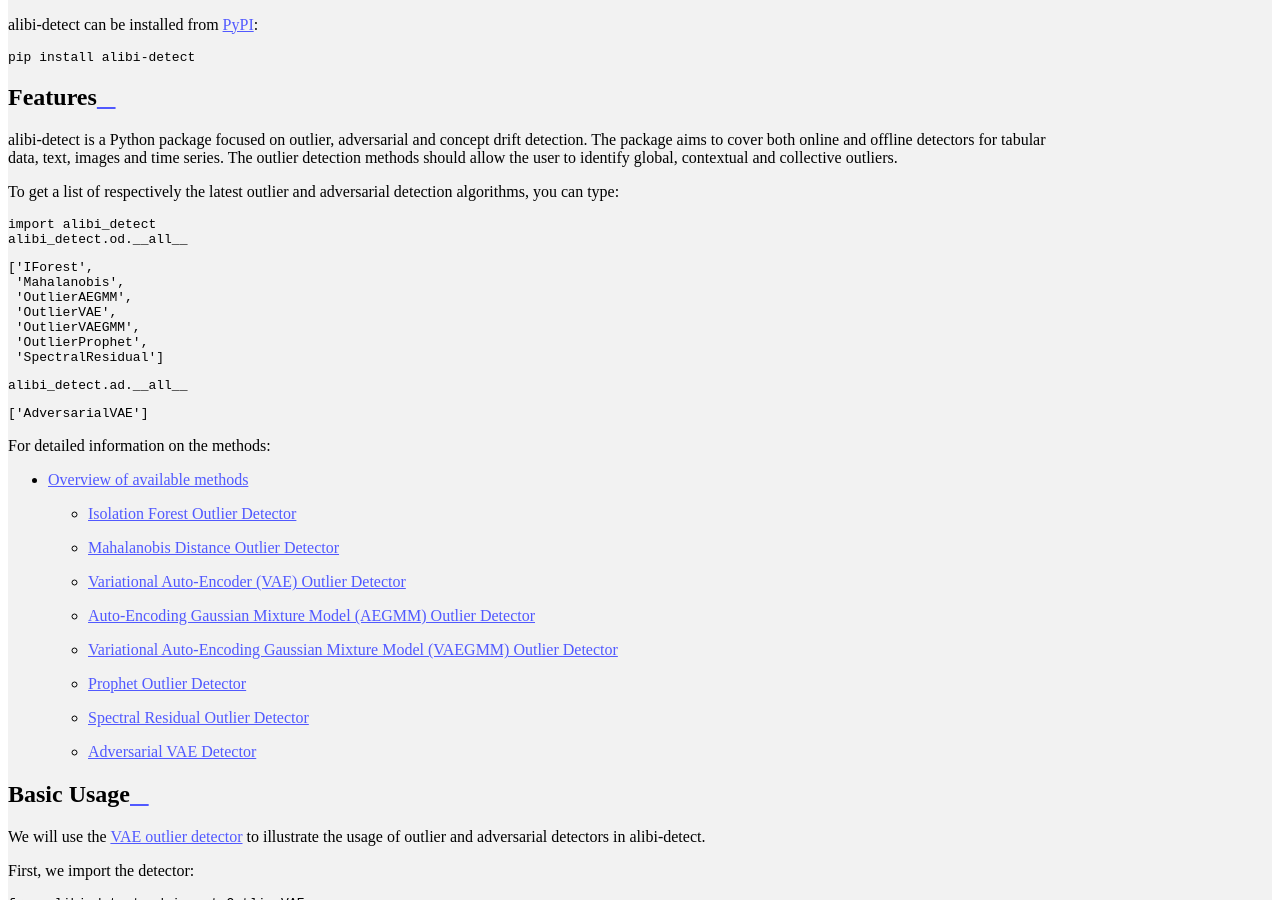
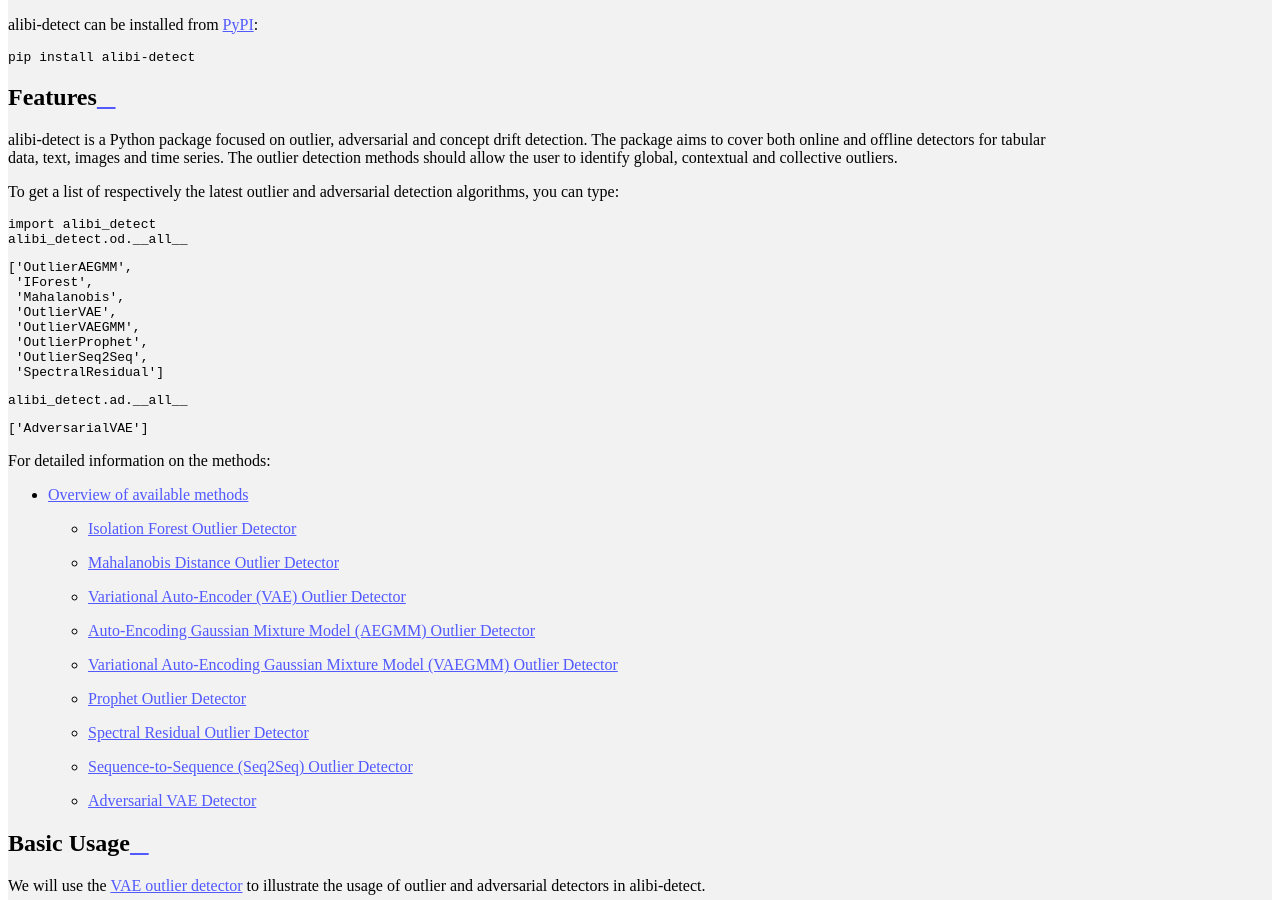
Before and after one commit to SeldonIO/alibi-detect, a Sphinx documentation site: the page built from doc/source/overview/getting_started.md, in a window 1280 px wide and 900 px high, scrolled down 613 px. Built offline with Sphinx 7.4.7 and the Read the Docs theme 2.0.0, drawn with Linux system fonts in a browser that asks for light colours; pages that are not in the unit, such as notebooks, are missing from menus.

Commit message:
first commit docs

````diff
--- a/doc/source/index.rst
+++ b/doc/source/index.rst
@@ -24,6 +24,7 @@
    methods/aegmm.ipynb
    methods/prophet.ipynb
    methods/sr.ipynb
+   methods/seq2seq.ipynb
    methods/adversarialvae.ipynb
 
 .. toctree::
@@ -37,6 +38,7 @@
    examples/od_aegmm_kddcup
    examples/od_prophet_weather
    examples/od_sr_synth
+   examples/od_seq2seq_synth
    examples/ad_advvae_mnist
 
 .. toctree::
--- a/doc/source/overview/getting_started.md
+++ b/doc/source/overview/getting_started.md
@@ -20,12 +20,13 @@ alibi_detect.od.__all__
 ```
 
 ```
-['IForest',
+['OutlierAEGMM',
+ 'IForest',
  'Mahalanobis',
- 'OutlierAEGMM',
  'OutlierVAE',
  'OutlierVAEGMM',
  'OutlierProphet',
+ 'OutlierSeq2Seq',
  'SpectralResidual']
 ```
 
@@ -54,6 +55,8 @@ For detailed information on the methods:
     * [Prophet Outlier Detector](../methods/prophet.ipynb)
 
     * [Spectral Residual Outlier Detector](../methods/sr.ipynb)
+
+    * [Sequence-to-Sequence (Seq2Seq) Outlier Detector](../methods/seq2seq.ipynb)
 
     * [Adversarial VAE Detector](../methods/adversarialvae.ipynb)
 
````
Also changed, not shown: doc/source/overview/algorithms.md (+2 -1 lines), doc/source/methods/seq2seq.ipynb (added), 1 other file.
